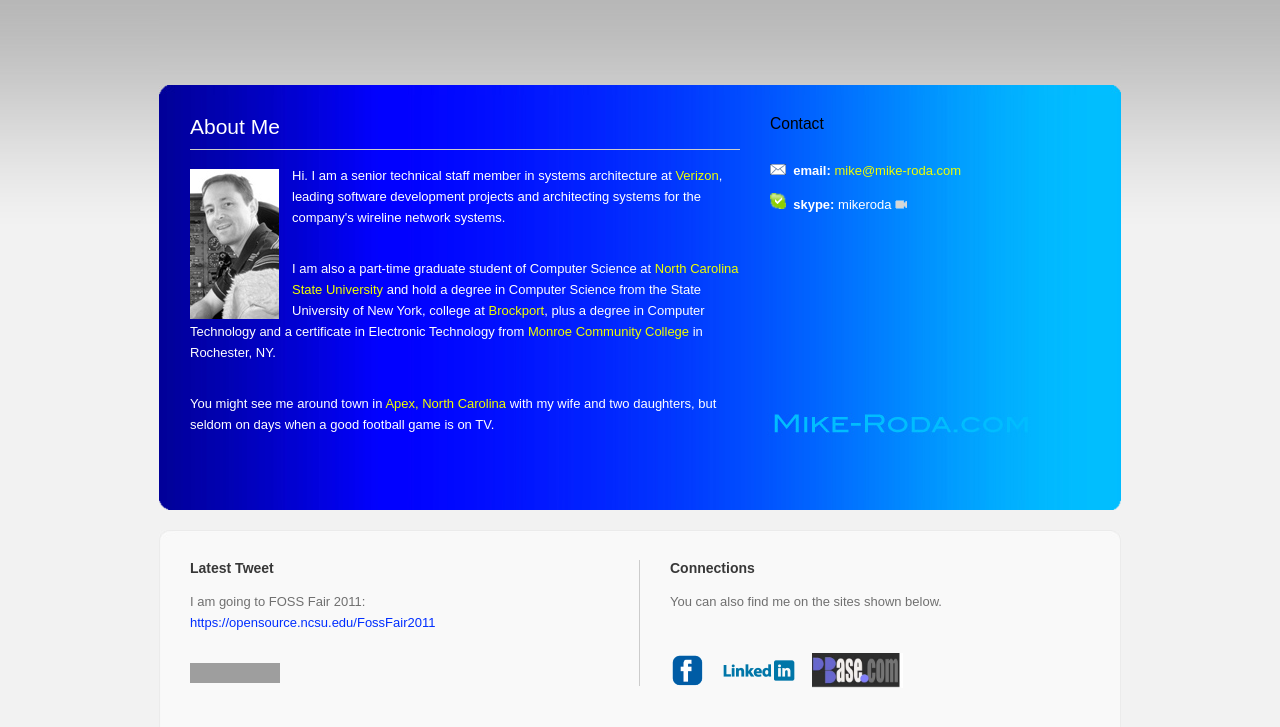
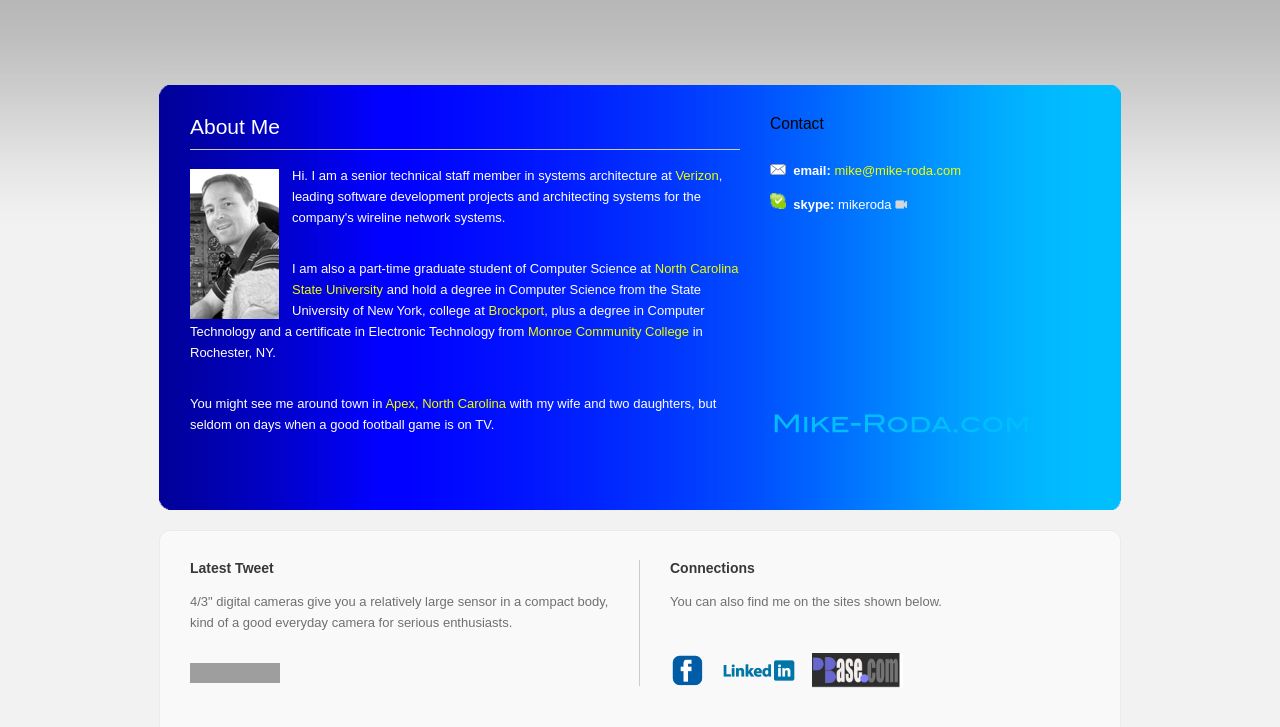
Before and after one commit to mikeroda/mikeroda.com, a Jekyll site: the page built from index.md, in a window 1280 px wide. Shown: the top 727 px of the page. Built offline with Jekyll 4.4.1, drawn with Linux system fonts in a browser that asks for light colours; Markdown is read by kramdown in place of the engine named in the settings; grey boxes are pictures that could not be loaded.

Commit message:
Updated tweet

```diff
--- a/_includes/footer.html
+++ b/_includes/footer.html
@@ -9,8 +9,7 @@
           <tbody>
             <tr><td>
               <h3><strong>Latest Tweet</strong></h3>
-              <p>I am going to FOSS Fair 2011: <a href="https://opensource.ncsu.edu/FossFair2011">
-              https://opensource.ncsu.edu/FossFair2011</p><br/>
+              <p>4/3" digital cameras give you a relatively large sensor in a compact body, kind of a good everyday camera for serious enthusiasts.</p><br/>
             </td></tr>
 			<tr>
               <td valign="center" class="follow_me"><a href="http://twitter.com/#!/mikeroda"><img src="http://twitter-badges.s3.amazonaws.com/follow_me-c.png" alt="Follow me on Twitter"></a></td>
```
